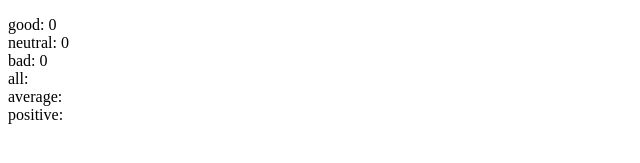
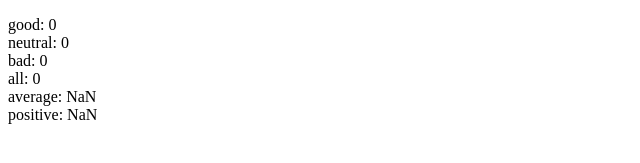
Before and after one commit to Jaathavan/FSO-2022-Exercise-Solutions, a React (Create React App) app in the folder part1/unicafe/1.6-unicafe/: page / in a window 1280 px wide. Shown: the part 207-370 px from the top of the page, without its empty margins (0-640 px from the left). Built offline with nearby package versions, Linux system fonts and the light colour scheme.

Commit message:
complete 1.7

```diff
--- a/part1/unicafe/1.6-unicafe/src/App.js
+++ b/part1/unicafe/1.6-unicafe/src/App.js
@@ -10,15 +10,15 @@ const Button = ({ handleClick, text }) => {
   )
 }
 
-const Stats = ({ good, neutral, bad }) => {
+const Stats = ({ good, neutral, bad, all }) => {
   return (
   <div>
     <div>good: {good}</div>
     <div>neutral: {neutral}</div>
     <div>bad: {bad}</div>
-    <div>all: </div>
-    <div>average: </div>
-    <div>positive: </div>
+    <div>all: {all}</div>
+    <div>average: {(good + bad*-1 ) / all}</div>
+    <div>positive: {good / all}</div>
   </div>
   )
 }
@@ -54,7 +54,7 @@ const App = () => {
       <Button handleClick={handleBadClick} text="Bad" />
 
       <h1>Statistics</h1>
-      <Stats good={good} neutral={neutral} bad={bad}/>
+      <Stats good={good} neutral={neutral} bad={bad} all={all}/>
     </div>
   )
 }
```
